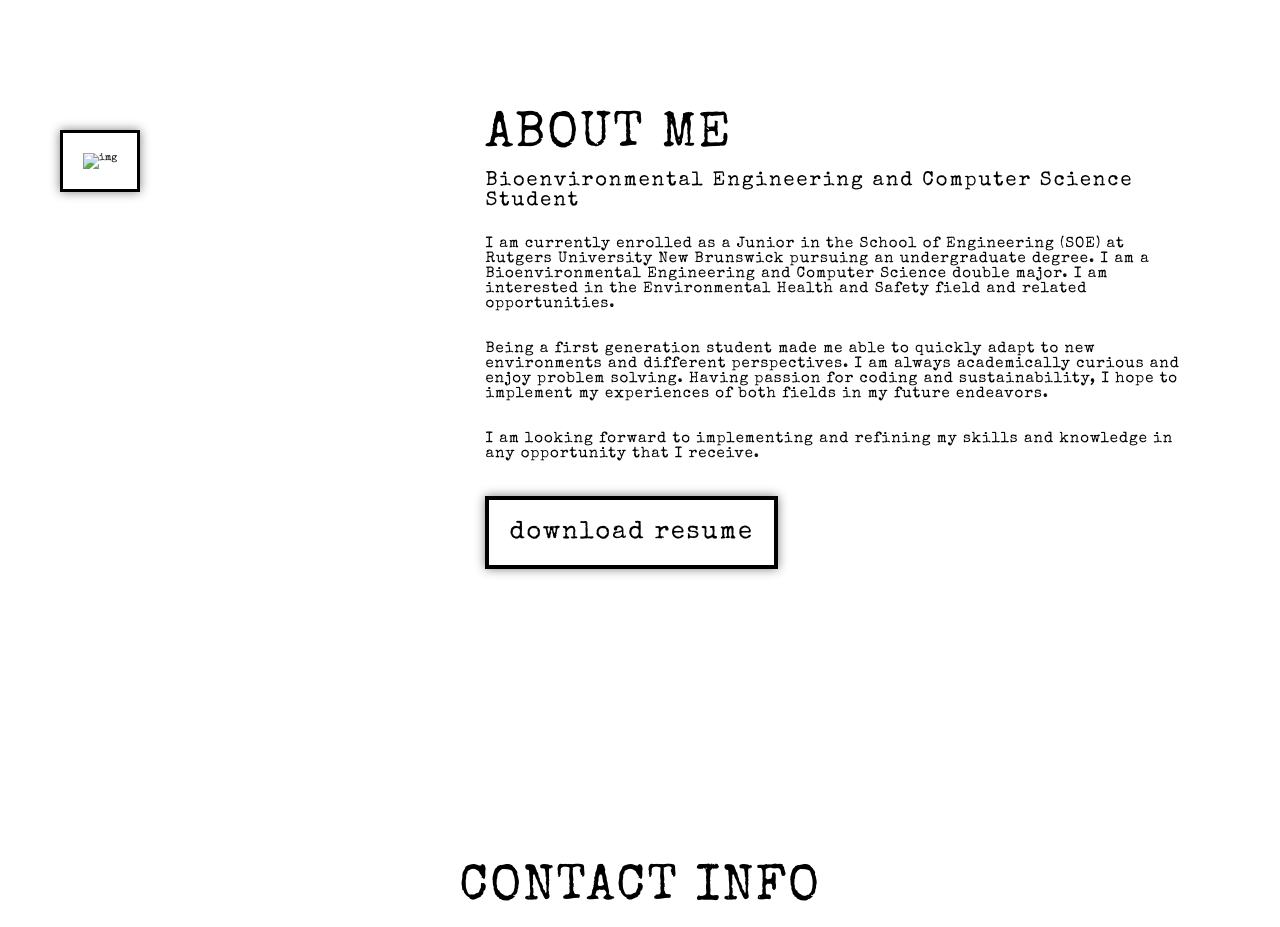
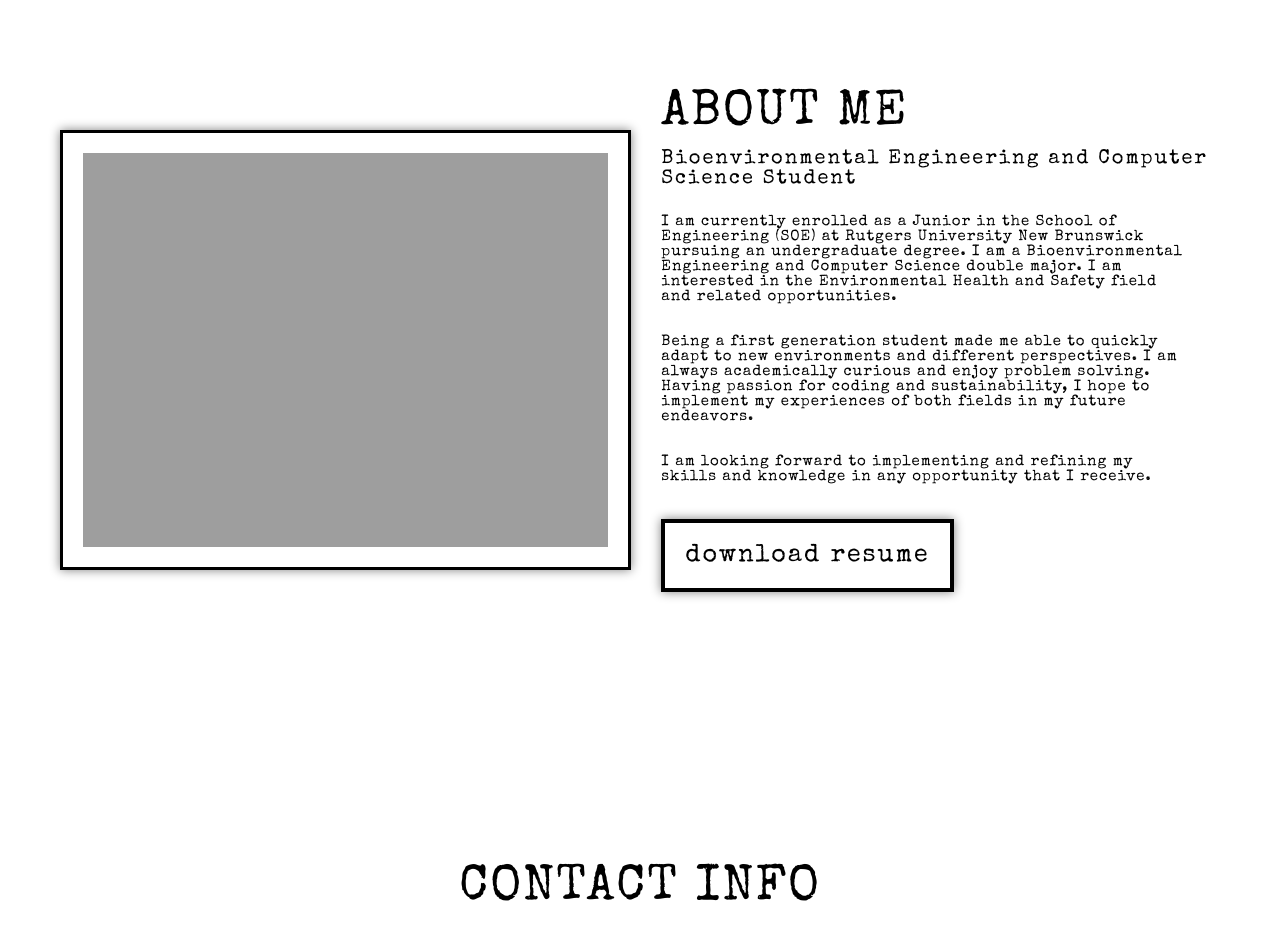
Before and after one commit to johnnyylnguyen/Johnny-Nguyen, a plain HTML site: page index.html in a window 1280 px wide. Shown: the part 880-1807 px from the top of the page. Drawn offline with nearby package versions, Linux system fonts and the light colour scheme; the site is published under a folder, as on GitHub Pages, so addresses that start at the root find nothing.

Commit message:
Update index.html

```diff
--- a/index.html
+++ b/index.html
@@ -26,7 +26,7 @@
     <section id="about">
         <div class="about container">
             <div class="col-left">
-                <img class ="about-img" src = "/img/prof3.png" alt="img">
+                <img class ="about-img" src = "img/prof3.png" alt="img">
             </div>
             <div class="col-right">
                 <h1 class = "section-title"> about me </h1>
```
